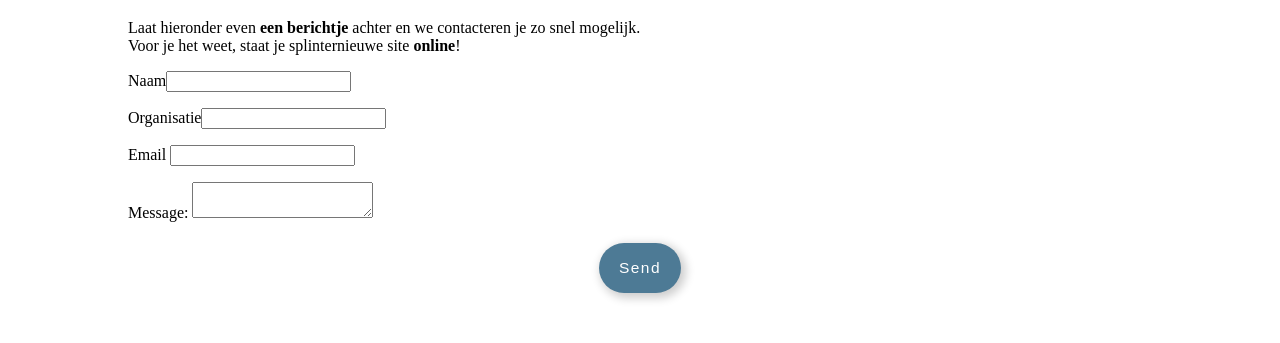
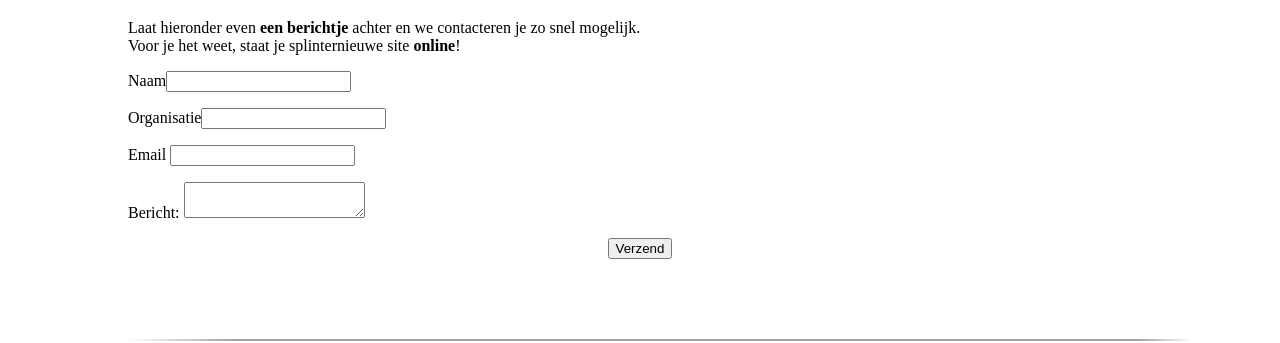
Before and after one commit to derozan10/gatsby-luweb, a Gatsby site: page /Contact in a window 1280 px wide. Shown: the part 252-595 px from the top of the page. Built offline with nearby package versions, Linux system fonts and the light colour scheme; Gatsby itself is replaced by a stand-in of ours; a web font is replaced by a local one.

Commit message:
test new form

```diff
--- a/src/pages/Contact.js
+++ b/src/pages/Contact.js
@@ -29,10 +29,11 @@ const Contact = () => (
                     <label>Email <input type="email" autoComplete='email' name="email" /></label>
                 </p>
                 <p>
-                    <label>Message: <textarea name="message"></textarea></label>
+                    <label>Bericht: <textarea name="bericht"></textarea></label>
                 </p>
                 <div style={{ display: 'flex', justifyContent: 'center' }}>
-                    <Button color="blue" type="submit">Send</Button>
+                    <button type="submit">Verzend</button>
+                    {/* <Button color="blue" type="submit">Send</Button> */}
                 </div>
             </form>
         </Container>
```
